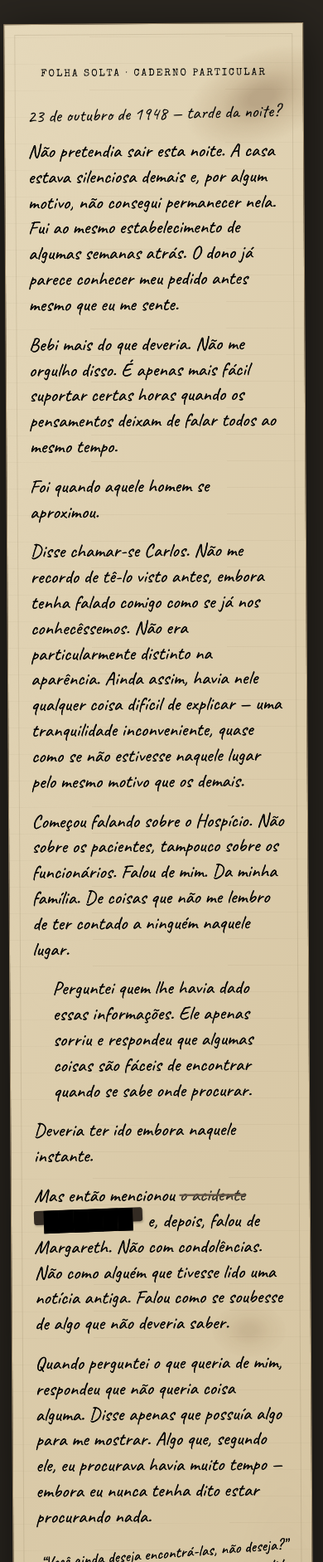
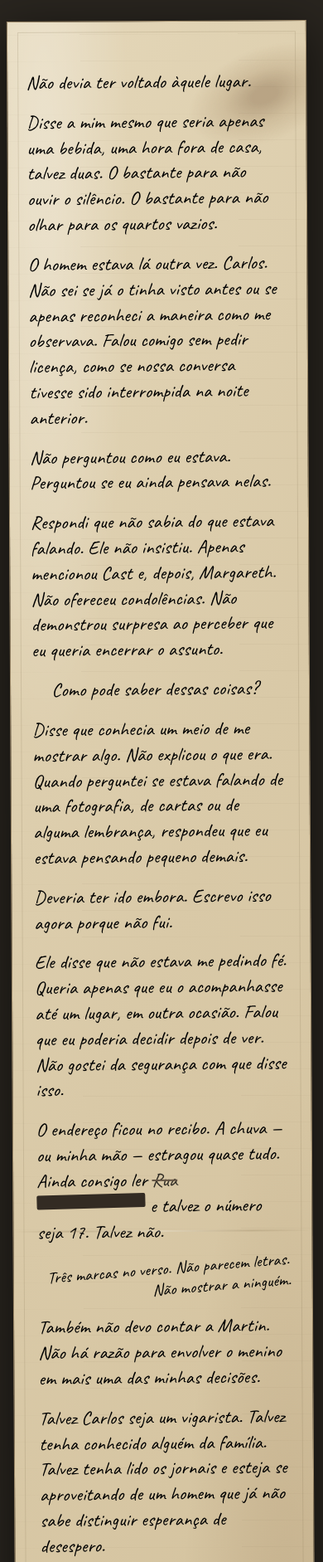
Before and after one commit to edeninsane/-MANUAL-DE-JOGADOR-RPG, a plain HTML site: page documentos/anotacao-edward-carlos-1948.html in a window 390 px wide. Shown: the top 1883 px of the page at 83% size. Drawn offline with nearby package versions, Linux system fonts and the light colour scheme.

Commit message:
Refaz anotação particular de Edward como rascunho manuscrito

```diff
--- a/documentos/anotacao-edward-carlos-1948.html
+++ b/documentos/anotacao-edward-carlos-1948.html
@@ -3,81 +3,54 @@
 <head>
 <meta charset="UTF-8">
 <meta name="viewport" content="width=device-width, initial-scale=1.0">
-<title>Fragmento de anotações de Edward Collin — 1948</title>
+<title>Folha manuscrita — 1948</title>
 <style>
-@import url('https://fonts.googleapis.com/css2?family=Caveat:wght@400;500;600&family=Special+Elite&display=swap');
-:root{--paper:#d9c9a7;--ink:#30271f;--fade:#75624d}
+@import url('https://fonts.googleapis.com/css2?family=Caveat:wght@400;500;600&display=swap');
 *{box-sizing:border-box}
-body{margin:0;min-height:100vh;padding:28px 14px;background:#29251f;display:flex;justify-content:center;align-items:flex-start;color:var(--ink)}
-.paper{position:relative;width:min(790px,100%);min-height:900px;padding:54px clamp(25px,7vw,76px) 65px;background:linear-gradient(115deg,#e5d8ba 0%,#d9c9a7 48%,#d2c09b 100%);box-shadow:0 14px 55px #0009;border:1px solid #9d8969;overflow:hidden;transform:rotate(-.35deg)}
-.paper:before{content:"";position:absolute;inset:0;pointer-events:none;background:repeating-linear-gradient(0deg,transparent 0 31px,#806d5012 32px),radial-gradient(ellipse at 12% 8%,#fff4 0 3%,transparent 23%),radial-gradient(ellipse at 91% 89%,#7a573522 0 8%,transparent 28%);mix-blend-mode:multiply}
+body{margin:0;min-height:100vh;padding:25px 14px;background:#29251f;display:flex;justify-content:center;align-items:flex-start}
+.paper{position:relative;width:min(790px,100%);min-height:900px;padding:58px clamp(25px,7vw,76px) 70px;background:linear-gradient(115deg,#e5d8ba,#d9c9a7 48%,#d2c09b);box-shadow:0 14px 55px #0009;border:1px solid #9d8969;overflow:hidden;transform:rotate(-.3deg)}
+.paper:before{content:"";position:absolute;inset:0;pointer-events:none;background:repeating-linear-gradient(0deg,transparent 0 31px,#806d5012 32px),radial-gradient(ellipse at 12% 8%,#fff4 0 3%,transparent 23%),radial-gradient(ellipse at 91% 89%,#7a573522 0 8%,transparent 28%)}
 .paper:after{content:"";position:absolute;inset:12px;border:1px solid #7c694a30;pointer-events:none}
-.stain{position:absolute;pointer-events:none;border-radius:50%;filter:blur(1px);background:radial-gradient(ellipse,#6c4c2d55 0 12%,#8c6c4530 38%,transparent 72%)}
-.stain.one{width:190px;height:110px;top:34px;right:-45px;transform:rotate(-22deg)}
-.stain.two{width:130px;height:160px;bottom:62px;left:-60px;transform:rotate(30deg)}
-.stain.three{width:90px;height:65px;top:48%;right:8%;opacity:.45}
-.heading{position:relative;text-align:center;font:12px 'Special Elite',monospace;letter-spacing:2px;color:#67563f;text-transform:uppercase;margin-bottom:28px}
-.date{position:relative;text-align:right;font:22px 'Caveat',cursive;color:#62513e;margin-bottom:16px;transform:rotate(-1deg)}
-.hand{position:relative;font:clamp(23px,3.3vw,29px)/1.34 'Caveat','Segoe Print',cursive;letter-spacing:.15px;color:#29251f;text-shadow:0 0 .35px #29251f}
+.stain{position:absolute;pointer-events:none;border-radius:50%;background:radial-gradient(ellipse,#6c4c2d55 0 12%,#8c6c4530 38%,transparent 72%);filter:blur(1px)}
+.one{width:190px;height:110px;top:34px;right:-45px;transform:rotate(-22deg)}
+.two{width:130px;height:160px;bottom:62px;left:-60px;transform:rotate(30deg)}
+.hand{position:relative;font:clamp(23px,3.3vw,29px)/1.34 'Caveat','Segoe Print',cursive;letter-spacing:.15px;transform:rotate(-.25deg)}
 .hand p{margin:0 0 17px}
-.hand .indent{padding-left:24px}
-.cross{position:relative;text-decoration:line-through;text-decoration-thickness:2px;text-decoration-color:#47382c;opacity:.78}
-.redact{display:inline-block;position:relative;background:#332b23;color:transparent;border-radius:3px;padding:0 12px;transform:rotate(-1.8deg);height:.72em;vertical-align:baseline;box-shadow:1px 2px 2px #0003}
-.smudge{display:inline-block;color:transparent;position:relative;text-shadow:none}
-.smudge:after{content:"";position:absolute;left:-3px;right:-4px;top:35%;height:1em;background:radial-gradient(ellipse,#4c3b2d 0 35%,#6b5139 55%,transparent 78%);filter:blur(2px);transform:rotate(2deg)}
-.margin-note{position:relative;font:19px 'Caveat',cursive;color:#66533e;text-align:right;transform:rotate(-4deg);margin:12px 12px 20px}
-.final{margin-top:28px!important;font-size:clamp(25px,3.7vw,32px);font-weight:600}
-.signature{position:relative;text-align:right;font:26px 'Caveat',cursive;margin-top:28px;color:#403326;transform:rotate(-3deg)}
-.fold{position:absolute;left:0;right:0;top:62%;height:2px;background:linear-gradient(90deg,transparent,#8c78554a 20%,#fff3 50%,#8c785544 80%,transparent);box-shadow:0 2px 5px #59452a18}
-.footer{position:relative;margin-top:40px;text-align:center;font:10px 'Special Elite',monospace;letter-spacing:1.5px;color:#806d50}
+.indent{padding-left:24px}
+.cross{text-decoration:line-through;text-decoration-thickness:2px;text-decoration-color:#47382c;opacity:.8}
+.blotted{display:inline-block;background:#332b23;color:transparent!important;padding:0 12px;height:.72em;vertical-align:baseline;border-radius:2px;transform:rotate(-1deg)}
+.margin{position:relative;font:20px 'Caveat',cursive;text-align:right;transform:rotate(-4deg);margin:10px 12px 18px}
+.signature{position:relative;text-align:right;font:28px 'Caveat',cursive;margin-top:28px;transform:rotate(-3deg)}
+.fold{position:absolute;left:0;right:0;top:62%;height:2px;background:linear-gradient(90deg,transparent,#8c78554a 20%,#fff3 50%,#8c785544 80%,transparent)}
+/* CONTRASTE */
+html body,html body *{color:#000!important;-webkit-text-fill-color:#000!important}
+html body .blotted{color:transparent!important;-webkit-text-fill-color:transparent!important}
 @media print{body{background:white;padding:0}.paper{box-shadow:none;transform:none;width:100%;min-height:100vh}}
-
-
-/* CONTRASTE: força texto preto em todos os elementos, inclusive links e textos estilizados */
-html body, html body * { color: #000 !important; -webkit-text-fill-color: #000 !important; }
 </style>
 </head>
 <body>
 <main class="paper">
-  <span class="stain one"></span><span class="stain two"></span><span class="stain three"></span>
-  <div class="heading">Folha solta · Caderno particular</div>
-  <div class="date">23 de outubro de 1948 — tarde da noite?</div>
-  <section class="hand">
-    <p>Não pretendia sair esta noite. A casa estava silenciosa demais e, por algum motivo, não consegui permanecer nela. Fui ao mesmo estabelecimento de algumas semanas atrás. O dono já parece conhecer meu pedido antes mesmo que eu me sente.</p>
-
-    <p>Bebi mais do que deveria. Não me orgulho disso. É apenas mais fácil suportar certas horas quando os pensamentos deixam de falar todos ao mesmo tempo.</p>
-
-    <p>Foi quando aquele homem se aproximou.</p>
-
-    <p>Disse chamar-se Carlos. Não me recordo de tê-lo visto antes, embora tenha falado comigo como se já nos conhecêssemos. Não era particularmente distinto na aparência. Ainda assim, havia nele qualquer coisa difícil de explicar — uma tranquilidade inconveniente, quase como se não estivesse naquele lugar pelo mesmo motivo que os demais.</p>
-
-    <p>Começou falando sobre o Hospício. Não sobre os pacientes, tampouco sobre os funcionários. Falou de mim. Da minha família. De coisas que não me lembro de ter contado a ninguém naquele lugar.</p>
-
-    <p class="indent">Perguntei quem lhe havia dado essas informações. Ele apenas sorriu e respondeu que algumas coisas são fáceis de encontrar quando se sabe onde procurar.</p>
-
-    <p>Deveria ter ido embora naquele instante.</p>
-
-    <p>Mas então mencionou <span class="cross">o acidente</span> <span class="redact">██████</span> e, depois, falou de Margareth. Não com condolências. Não como alguém que tivesse lido uma notícia antiga. Falou como se soubesse de algo que não deveria saber.</p>
-
-    <p>Quando perguntei o que queria de mim, respondeu que não queria coisa alguma. Disse apenas que possuía algo para me mostrar. Algo que, segundo ele, eu procurava havia muito tempo — embora eu nunca tenha dito estar procurando nada.</p>
-
-    <p class="margin-note">“Você ainda deseja encontrá-las, não deseja?” — foi o que disse. Ou talvez eu tenha entendido errado.</p>
-
-    <p>Não sei se foi o álcool, o cansaço ou a maneira como pronunciou aquelas palavras, mas por um instante tive a impressão de que o bar inteiro havia ficado distante. Perguntei o que exatamente ele pretendia mostrar. Carlos respondeu que não seria apropriado conversar ali.</p>
-
-    <p>Deixou um endereço. Ou algo parecido com um endereço. A tinta borrou quando tentei copiá-lo. <span class="smudge">Há uma palavra escrita aqui</span> e não consigo mais distinguir se era o nome de uma rua ou de um lugar.</p>
-
-    <p>Também escreveu três símbolos no verso do recibo. Não reconheci nenhum deles. Um parecia uma letra incompleta; os outros dois, marcas feitas por uma mão pouco familiarizada com a escrita.</p>
-
-    <p>Talvez eu devesse procurar a polícia. Talvez devesse esquecer o assunto. Não sei por que estou registrando isto, exceto pelo receio de que amanhã eu tente convencer a mim mesmo de que foi apenas uma conversa sem importância.</p>
-
-    <p>Se Carlos estiver mentindo, quero descobrir por quê. Se estiver dizendo a verdade, então preciso, ao menos, ouvi-lo.</p>
-
-    <p class="final">talvez, ele consiga me ajudar e vê-las novamente.</p>
-  </section>
-  <div class="signature">E. Collin</div>
-  <div class="fold"></div>
-  <div class="footer">Não arquivar · Não entregar à secretaria</div>
+<span class="stain one"></span><span class="stain two"></span>
+<section class="hand">
+<p>Não devia ter voltado àquele lugar.</p>
+<p>Disse a mim mesmo que seria apenas uma bebida, uma hora fora de casa, talvez duas. O bastante para não ouvir o silêncio. O bastante para não olhar para os quartos vazios.</p>
+<p>O homem estava lá outra vez. Carlos. Não sei se já o tinha visto antes ou se apenas reconheci a maneira como me observava. Falou comigo sem pedir licença, como se nossa conversa tivesse sido interrompida na noite anterior.</p>
+<p>Não perguntou como eu estava. Perguntou se eu ainda pensava nelas.</p>
+<p>Respondi que não sabia do que estava falando. Ele não insistiu. Apenas mencionou Cast e, depois, Margareth. Não ofereceu condolências. Não demonstrou surpresa ao perceber que eu queria encerrar o assunto.</p>
+<p class="indent">Como pode saber dessas coisas?</p>
+<p>Disse que conhecia um meio de me mostrar algo. Não explicou o que era. Quando perguntei se estava falando de uma fotografia, de cartas ou de alguma lembrança, respondeu que eu estava pensando pequeno demais.</p>
+<p>Deveria ter ido embora. Escrevo isso agora porque não fui.</p>
+<p>Ele disse que não estava me pedindo fé. Queria apenas que eu o acompanhasse até um lugar, em outra ocasião. Falou que eu poderia decidir depois de ver. Não gostei da segurança com que disse isso.</p>
+<p>O endereço ficou no recibo. A chuva — ou minha mão — estragou quase tudo. Ainda consigo ler <span class="cross">Rua</span> <span class="blotted">██████</span> e talvez o número seja 17. Talvez não.</p>
+<p class="margin">Três marcas no verso. Não parecem letras. Não mostrar a ninguém.</p>
+<p>Também não devo contar a Martin. Não há razão para envolver o menino em mais uma das minhas decisões.</p>
+<p>Talvez Carlos seja um vigarista. Talvez tenha conhecido alguém da família. Talvez tenha lido os jornais e esteja se aproveitando de um homem que já não sabe distinguir esperança de desespero.</p>
+<p>Mas ele sabia o nome que Margareth usava quando estava doente. Nunca saiu nos jornais.</p>
+<p>Não consigo parar de pensar nisso. Amanhã vou procurar o endereço, se ainda for possível decifrá-lo. Não prometi que iria. Não prometi nada.</p>
+<p>Se houver alguma chance de vê-las outra vez, não sei se tenho o direito de ignorá-la.</p>
+<p class="signature">E.</p>
+</section>
+<div class="fold"></div>
 </main>
 </body>
 </html>
```
